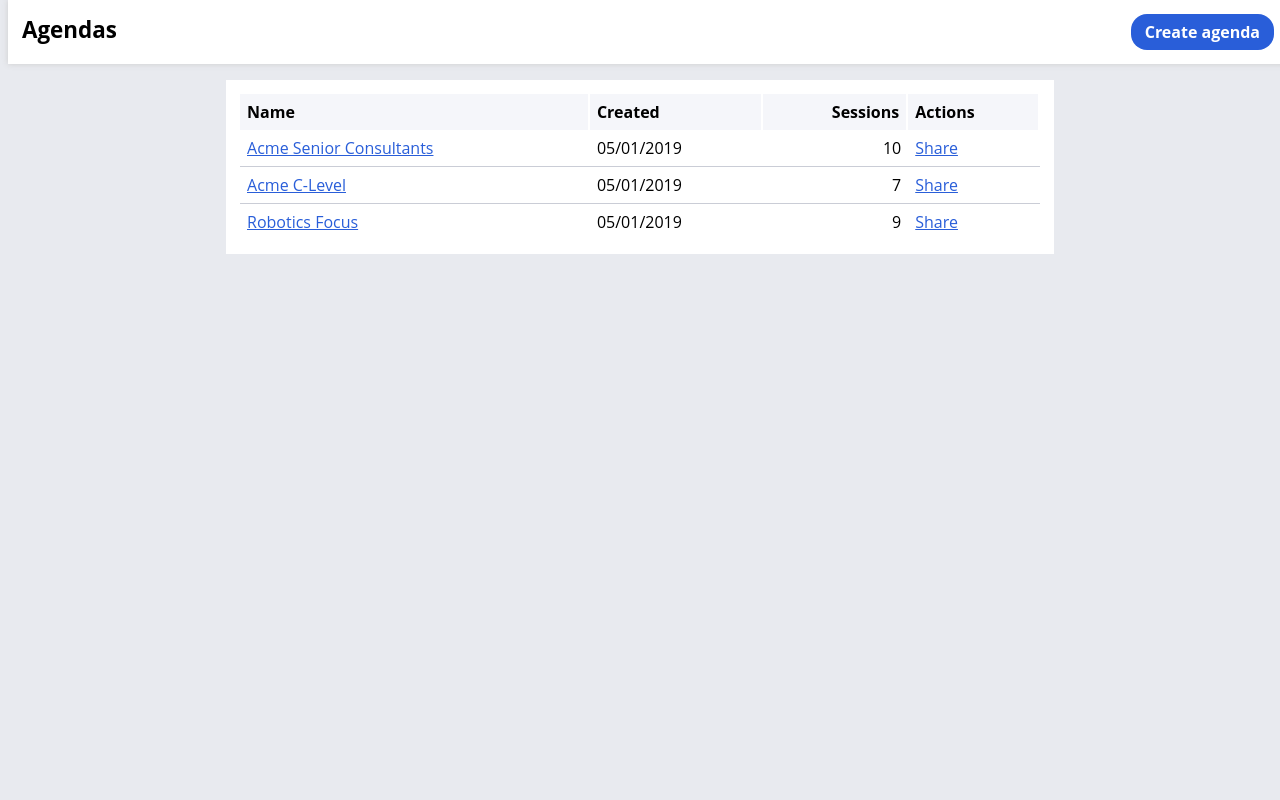
After one commit to rlrlarson/PW-Agenda, a Flask app: template templates/list.html in a window 1280 px wide. The commit adds this page. Run offline with Flask 2, Linux system fonts and the light colour scheme; the template is opened without the code that fills it, so the values that code supplies are empty.

Commit message:
Added list view
Updated CSS file to support new styles

```diff
--- a/static/css/main.css
+++ b/static/css/main.css
@@ -1,7 +1,28 @@
 @charset "UTF-8";
 /* CSS Document */
 
-html{font: 16px 'open sans', sans serif;background-color:#FFFFFF;margin: 16px}
+html{font: 16px 'open sans', sans serif;background-color:#E8EAEF;margin: 0px}
+a{color: #295ED9}
+body {margin-top: 80px}
+h1{font-size:1.4em;margin:0;padding:0}
+
+#header	{
+	position:fixed;top: 0; width:100%;box-sizing:border-box;padding:14px;background-color:#FFFFFF;box-shadow: 0px 0px 6px #CCC;display:flex;justify-content:space-between;
+}
+.primary-button{
+	background-color: #295ED9;
+	padding: 7px 14px;
+	border-radius:16px;
+	color: #FFFFFF;
+	font-weight: 700;
+	cursor: pointer;
+}
+
+.primary-button:hover{
+	background-color: #113DA6;
+	box-shadow: 0px 3px 3px #CCCCCC;
+
+}
 
 .agenda-day	{
 	font-size: 1.2em;
@@ -154,3 +175,37 @@ html{font: 16px 'open sans', sans serif;background-color:#FFFFFF;margin: 16px}
 .clear-selection:hover {
 	text-decoration: underline;
 }
+
+/* LIST */
+
+.list-table {
+	width:800px;
+	margin: 14px auto;
+	background-color: #FFFFFF;
+	padding: 14px;
+}
+
+.list-table table{
+	width: 100%;
+}
+
+.list-table table th {
+	text-align: left;
+	margin: 0px;
+	padding: 7px;
+	background-color: #F5F6FA;
+	border-right: 2px #FFFFFF solid;
+}
+
+.list-table table td {
+	padding: 7px;
+	border-bottom: 1px #CACDD6 solid;
+}
+
+.list-table table th:nth-child(3), .list-table table td:nth-child(3){
+	text-align: right;
+}
+
+.list-table table tr:last-child td {
+	border-bottom: 0px;
+}
--- /dev/null
+++ b/templates/list.html
@@ -0,0 +1,44 @@
+<html>
+	<head>
+		<script src="https://ajax.googleapis.com/ajax/libs/jquery/3.4.0/jquery.min.js"></script>
+		<link rel="stylesheet" href="../static/css/main.css">
+	</head>
+	<body>
+		<div id="header">
+			<h1>Agendas</h1>
+			<span class="primary-button">Create agenda</span>
+		</div>
+
+		<div class="list-table">
+			<table cellspacing="0">
+				<thead>
+					<th>Name</th>
+					<th>Created</th>
+					<th>Sessions</th>
+					<th>Actions</th>
+				</thead>
+				<tbody>
+					<tr>
+						<td><a href="#">Acme Senior Consultants</a></td>
+						<td>05/01/2019</td>
+						<td>10</td>
+						<td><a href="#">Share</a></td>
+					</tr>
+					<tr>
+						<td><a href="#">Acme C-Level</a></td>
+						<td>05/01/2019</td>
+						<td>7</td>
+						<td><a href="#">Share</a></td>
+					</tr>
+					<tr>
+						<td><a href="#">Robotics Focus</a></td>
+						<td>05/01/2019</td>
+						<td>9</td>
+						<td><a href="#">Share</a></td>
+					</tr>
+				</tbody>
+			</table>
+		</div>
+
+	</body>
+</html>
```
